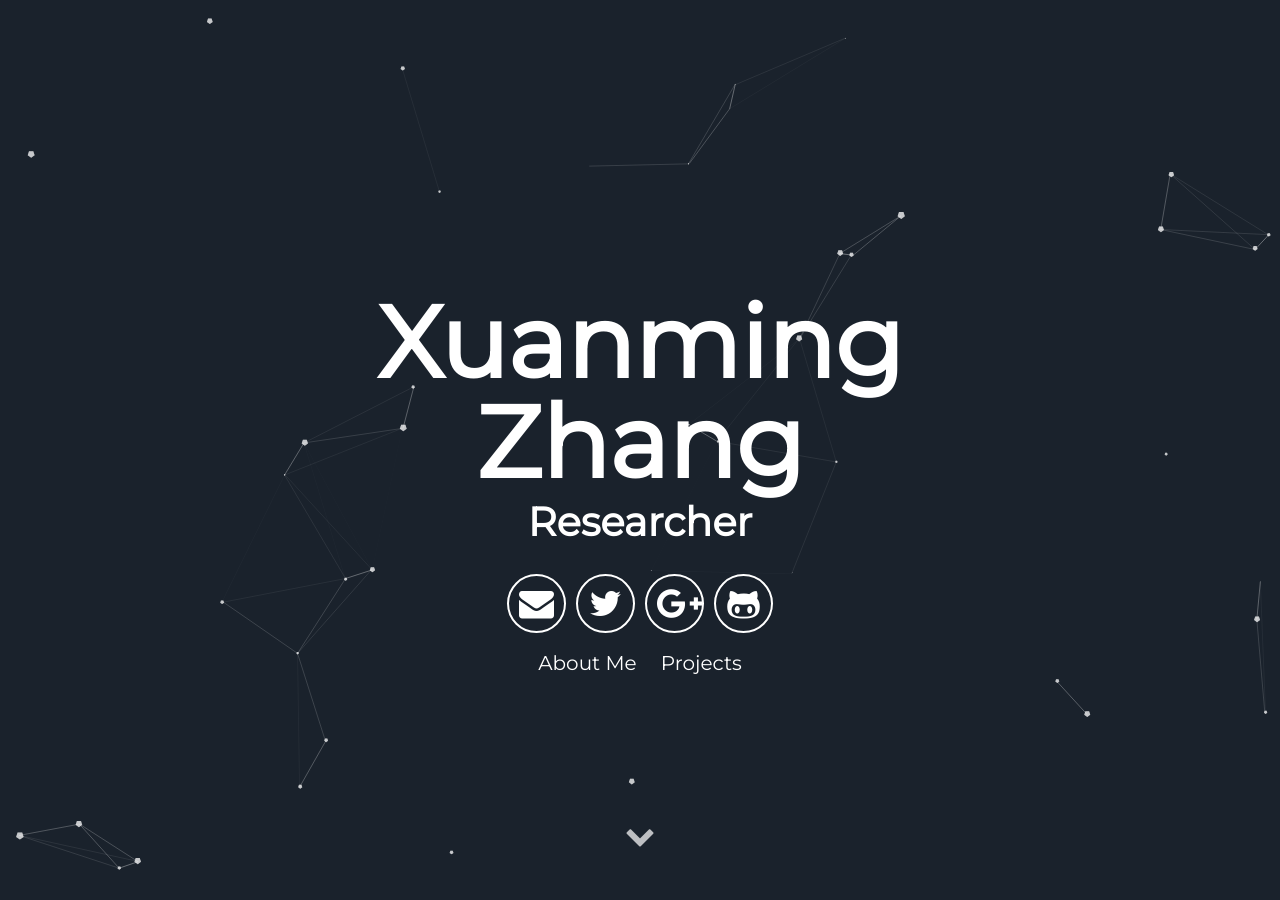
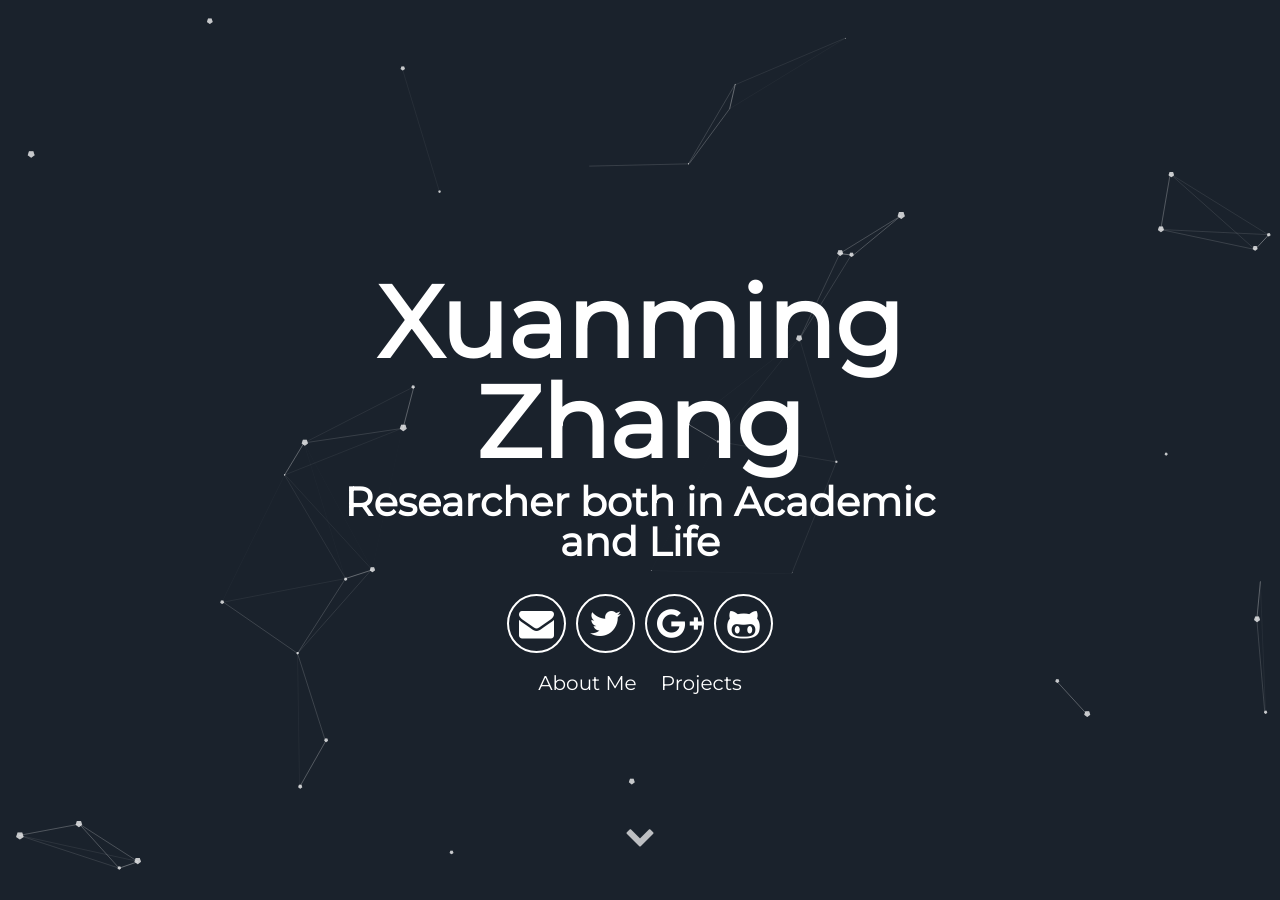
Before and after one commit to XMZhangAI/XMZhangAI.github.io, a Jekyll site: the page built from index.html, in a window 1280 px wide and 900 px high. Built offline with Jekyll 4.4.1, drawn with Linux system fonts in a browser that asks for light colours.

Commit message:
Update _config.yml

```diff
--- a/_config.yml
+++ b/_config.yml
@@ -7,11 +7,11 @@ description: Past achievements, current projects and future plans
 # User settings
 username: Xuanming Zhang
 user_description: I am a junior undergraduate student majoring in Information Science.CS/AI. My educational experience covers the Elite Institute of Enginnering Program of Peking University & Chongqing University (The Best Engineering Program in China), University of Bergen (European Ivy League), and now UW-Madison (ISci#11, CS#13). My research/internship experience covers Peking University SEKE Lab (mentors are Prof. Jin Zhi and Prof. Li Ge), Tsinghua University CoAI Lab (mentors are Prof. Huang Minlie, Prof. Yuan Yuan and Prof. Wang Hongning), ByteDance (mentors are Wang Xingnan, Chen Lu, etc.), Zhipu (mentors are Peng Libiao, Prof. Chen Zhuang), Zen-AI (mentor is Yan Libing). I am very grateful to the above institutions, mentors and collaborators.
-user_title: Researcher
+user_title: Researcher both in Academic and Life
 email: xzhang2846@wisc.edu
-twitter_username: xuanming zhang
-github_username:  XMZhangAI
-gplus_username:  Xuanming Zhang
+twitter_username: https://x.com/xuanmingzh36352
+github_username:  https://github.com/XMZhangAI
+gplus_username:  https://scholar.google.com/citations?view_op=list_works&hl=zh-CN&hl=zh-CN&user=zP5k9lsAAAAJ
 
 # Google-analytics
 google-analytics:
```
